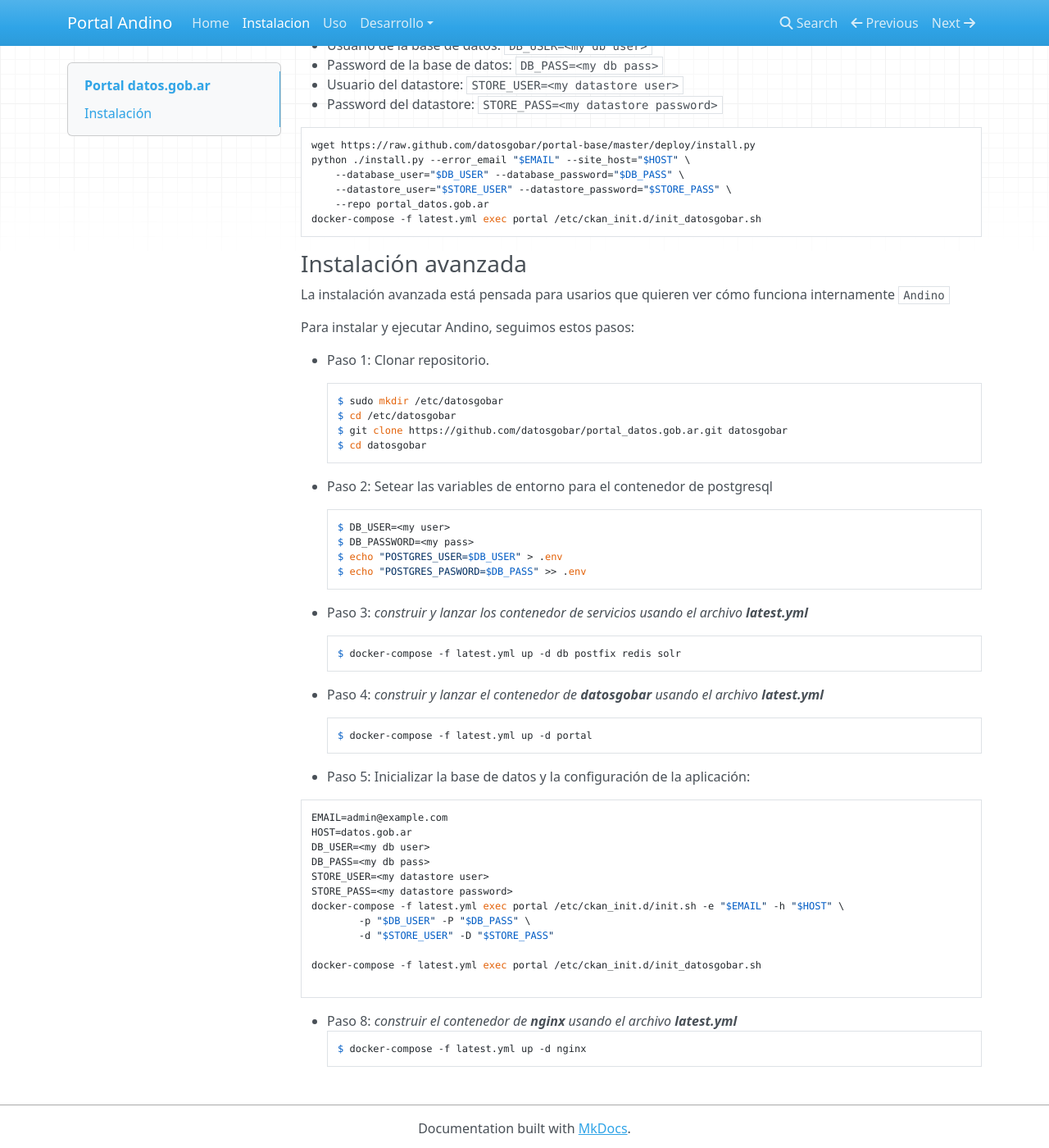
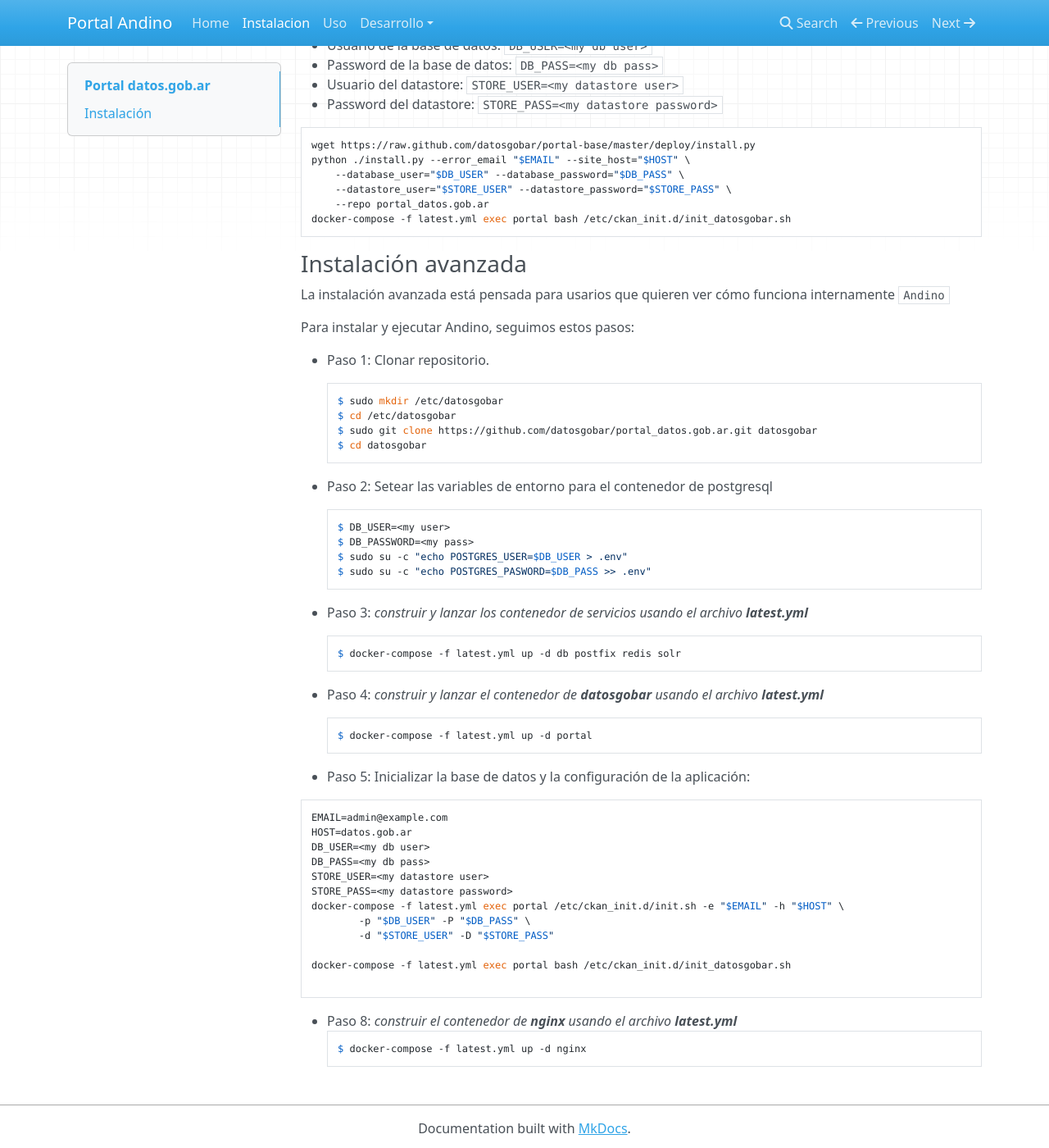
Before and after one commit to datosgobar/portal_datos.gob.ar, an MkDocs documentation site: the page built from docs/setup/install.md, in a window 1280 px wide and 1400 px high, scrolled down 741 px. Shown: the whole window at 82% size. Built offline with MkDocs 1.6.1, drawn with Linux system fonts in a browser that asks for light colours; nearby versions of some CDN libraries; old or Windows-style settings are respelled for this version of MkDocs.

Commit message:
Arreglo la documentacion

````diff
--- a/docs/setup/install.md
+++ b/docs/setup/install.md
@@ -36,7 +36,7 @@ python ./install.py --error_email "$EMAIL" --site_host="$HOST" \
     --database_user="$DB_USER" --database_password="$DB_PASS" \
     --datastore_user="$STORE_USER" --datastore_password="$STORE_PASS" \
     --repo portal_datos.gob.ar
-docker-compose -f latest.yml exec portal /etc/ckan_init.d/init_datosgobar.sh
+docker-compose -f latest.yml exec portal bash /etc/ckan_init.d/init_datosgobar.sh
 ```
 
 ### Instalación avanzada
@@ -49,15 +49,15 @@ Para instalar y ejecutar Andino, seguimos estos pasos:
 
 		$ sudo mkdir /etc/datosgobar
 		$ cd /etc/datosgobar
-		$ git clone https://github.com/datosgobar/portal_datos.gob.ar.git datosgobar
+		$ sudo git clone https://github.com/datosgobar/portal_datos.gob.ar.git datosgobar
 		$ cd datosgobar
 
 + Paso 2: Setear las variables de entorno para el contenedor de postgresql
 
         $ DB_USER=<my user>
         $ DB_PASSWORD=<my pass>
-        $ echo "POSTGRES_USER=$DB_USER" > .env
-        $ echo "POSTGRES_PASWORD=$DB_PASS" >> .env
+        $ sudo su -c "echo POSTGRES_USER=$DB_USER > .env"
+        $ sudo su -c "echo POSTGRES_PASWORD=$DB_PASS >> .env"
 
 
 + Paso 3: _construir y lanzar los contenedor de servicios usando el archivo **latest.yml**_
@@ -82,7 +82,7 @@ docker-compose -f latest.yml exec portal /etc/ckan_init.d/init.sh -e "$EMAIL" -h
         -p "$DB_USER" -P "$DB_PASS" \
         -d "$STORE_USER" -D "$STORE_PASS"
 
-docker-compose -f latest.yml exec portal /etc/ckan_init.d/init_datosgobar.sh
+docker-compose -f latest.yml exec portal bash /etc/ckan_init.d/init_datosgobar.sh
 
 ```
 
````
